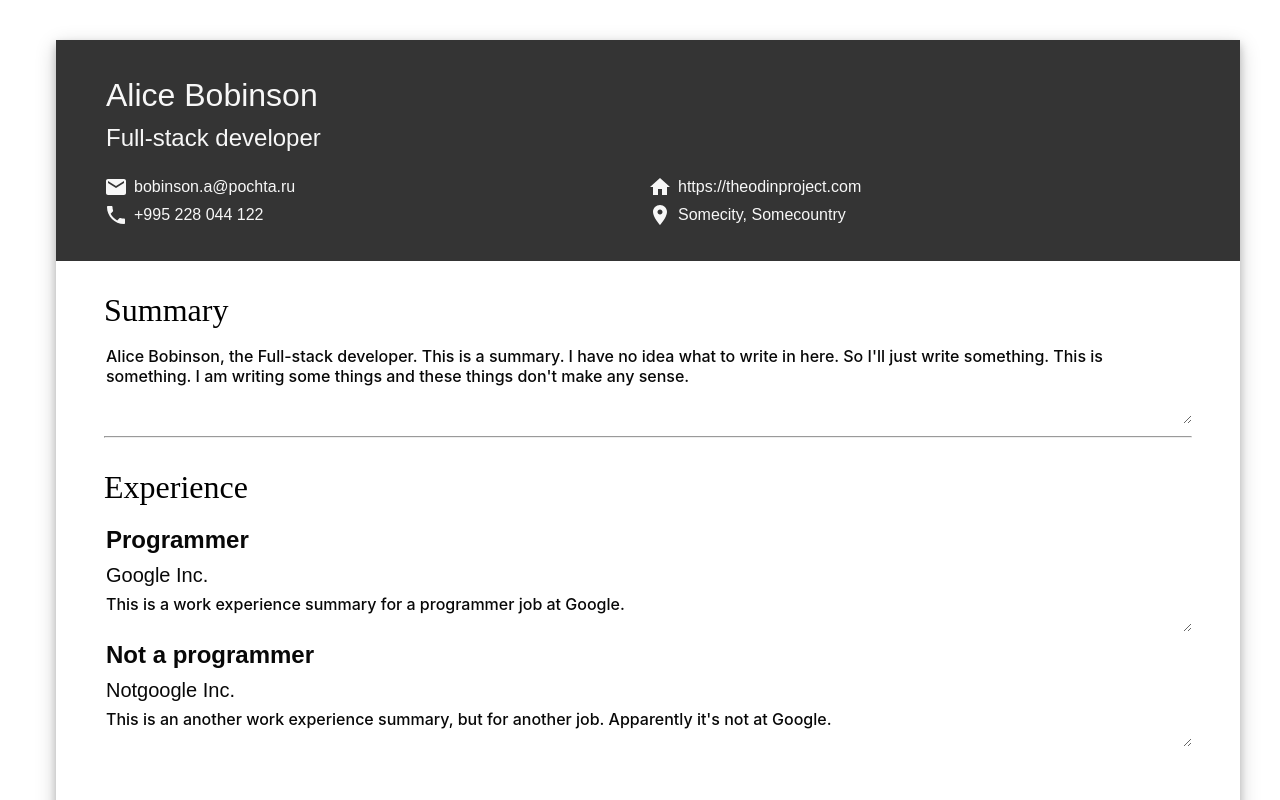
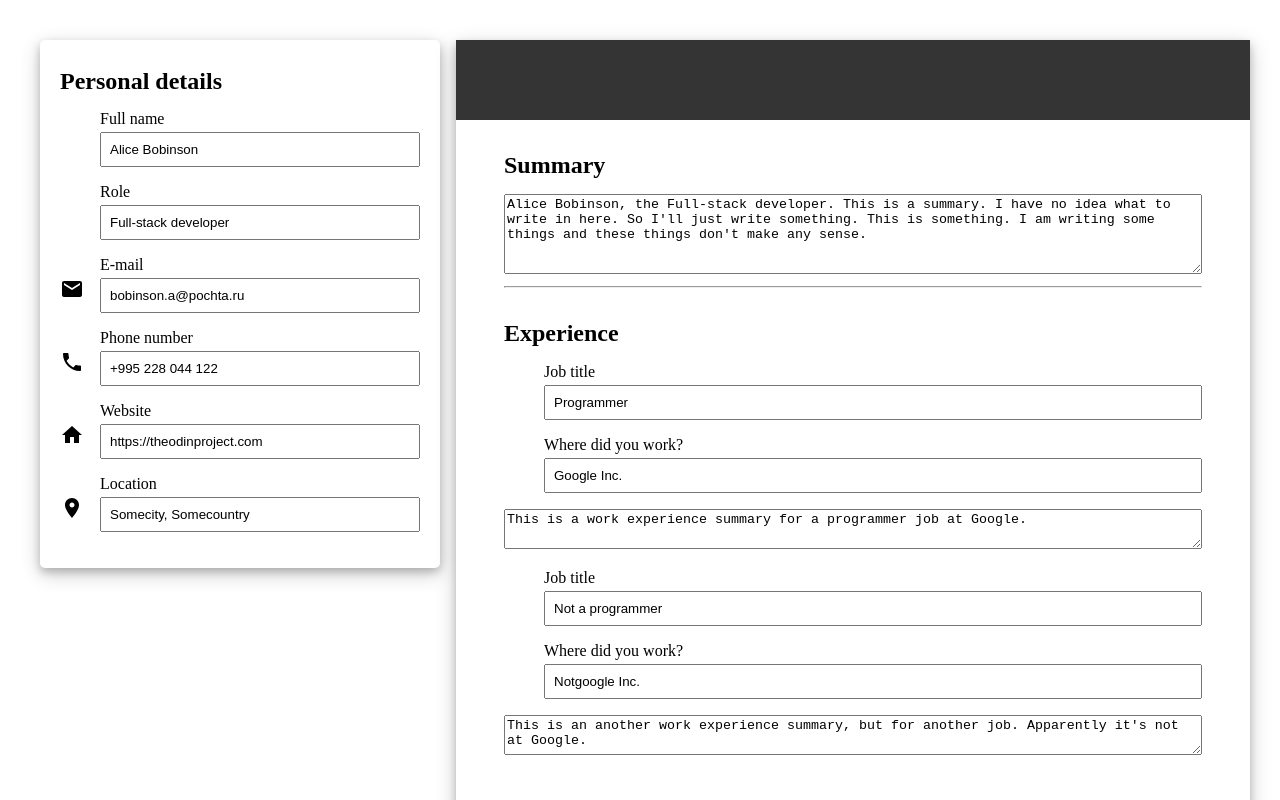
Before and after one commit to utkabulka/cv-application, a React (Vite) app: page / in a window 1280 px wide. Shown: the top 800 px of the page. Built offline with nearby package versions, Linux system fonts and the light colour scheme; the HTML template or start-up script is replaced by a standard one.

Commit message:
basic editor layout

```diff
--- a/src/App.jsx
+++ b/src/App.jsx
@@ -50,31 +50,24 @@ function App() {
     <>
       <div className='app-root'>
         <div className='cv'>
-          <div className='personal'>
-            <div className='name-role-block'>
+          <div className='editor'>
+            <div className='editor-section'>
+              <Header text='Personal details' />
               <InputField
                 label='Full name'
                 name={Keys.FULL_NAME}
-                fontSize={32}
-                color={Colors.WHITE}
                 value={personalInformation[Keys.FULL_NAME]}
                 onChange={handlePersonalInformationChange}
               />
               <InputField
                 label='Role'
                 name={Keys.ROLE}
-                fontSize={24}
-                color={Colors.WHITE}
                 value={personalInformation[Keys.ROLE]}
                 onChange={handlePersonalInformationChange}
               />
-            </div>
-            <div className='other-personal-info'>
-              <div className='contacts-block'>
               <InputField
                 label='E-mail'
                 name={Keys.EMAIL}
-                  color={Colors.WHITE}
                 icon={EmailIcon}
                 value={personalInformation[Keys.EMAIL]}
                 onChange={handlePersonalInformationChange}
@@ -82,17 +75,13 @@ function App() {
               <InputField
                 label='Phone number'
                 name={Keys.PHONE_NUMBER}
-                  color={Colors.WHITE}
                 icon={PhoneIcon}
                 value={personalInformation[Keys.PHONE_NUMBER]}
                 onChange={handlePersonalInformationChange}
               />
-              </div>
-              <div className='website-location-block'>
               <InputField
                 label='Website'
                 name={Keys.WEBSITE}
-                  color={Colors.WHITE}
                 icon={HomeIcon}
                 value={personalInformation[Keys.WEBSITE]}
                 onChange={handlePersonalInformationChange}
@@ -100,12 +89,18 @@ function App() {
               <InputField
                 label='Location'
                 name={Keys.LOCATION}
-                  color={Colors.WHITE}
                 icon={RoomIcon}
                 value={personalInformation[Keys.LOCATION]}
                 onChange={handlePersonalInformationChange}
               />
             </div>
+          </div>
+          <div className='cv-output'>
+            <div className='personal'>
+              <div className='name-role-block'></div>
+              <div className='other-personal-info'>
+                <div className='contacts-block'></div>
+                <div className='website-location-block'></div>
               </div>
             </div>
             <div className='section'>
@@ -126,6 +121,7 @@ function App() {
               />
             </div>
           </div>
+        </div>
         <Footer />
       </div>
     </>
--- a/src/components/InputField.jsx
+++ b/src/components/InputField.jsx
@@ -7,30 +7,23 @@ function InputField({
   name = '',
   value = '',
   icon = null,
-  fontSize = null,
-  fontWeight = null,
-  color = null,
   onChange = () => {},
 }) {
-  let fieldStyle = null
-  if (fontSize != null || color != null || fontWeight != null) {
-    fieldStyle = {
-      color: color,
-      fontSize: fontSize + 'px',
-      fontWeight: fontWeight,
-    }
-  }
   return (
+    <div className='input-field'>
+      <div className='icon-wrapper'>
+        {icon != null ? <SvgIcon component={icon} /> : null}
+      </div>
       <div className='input-field-wrapper'>
-      {icon != null ? <SvgIcon component={icon} sx={fieldStyle} /> : null}
+        <div>{label}</div>
         <input
           placeholder={label}
           title={label}
           name={name}
           value={value}
-        style={fieldStyle}
           onChange={onChange}
         ></input>
+      </div>
     </div>
   )
 }
@@ -39,9 +32,6 @@ InputField.propTypes = {
   name: PropTypes.string,
   value: PropTypes.string,
   icon: PropTypes.object,
-  fontSize: PropTypes.number,
-  fontWeight: PropTypes.number,
-  color: PropTypes.string,
   onChange: PropTypes.func.isRequired,
 }
 
--- a/src/styles/App.css
+++ b/src/styles/App.css
@@ -10,7 +10,26 @@
 }
 
 .cv {
+  display: flex;
+  flex-direction: row;
+}
+
+.editor-section,
+.cv-output {
+  box-shadow: 0 4px 8px 0 #00000033, 0 6px 20px 0 #00000033;
   background-color: white;
+}
+
+.editor {
+  min-width: 400px;
+}
+
+.editor-section {
+  border-radius: 5px;
+  padding: 20px;
+}
+
+.cv-output {
   min-width: 21cm;
   min-height: 29.7cm;
   margin-left: 16px;
--- a/src/styles/Header.css
+++ b/src/styles/Header.css
@@ -1,7 +1,7 @@
 h1 {
   text-align: left;
-  font-size: 2em;
-  font-weight: 500;
+  font-size: 24px;
+  font-weight: 700;
   line-height: 1.1;
   margin: 8px 0 16px 0;
   padding: 0;
--- a/src/styles/InputField.css
+++ b/src/styles/InputField.css
@@ -1,21 +1,39 @@
+p {
+  padding: 0;
+  margin: 0;
+  text-align: left;
+}
+
 input {
-  background-color: #ffffff00;
-  border: none;
-  color: #080808;
-  margin: 4px 0 4px 0;
-  font-weight: 500;
-  font-size: 16px;
-  flex: 1;
+  margin: 0;
+  padding: 8px;
 }
 
 input::placeholder {
   color: #00000069;
 }
 
+.icon-wrapper {
+  display: flex;
+  justify-content: left;
+  flex: 0 0 auto;
+  min-width: 40px;
+  padding-bottom: 12px;
+}
+
+.input-field {
+  display: flex;
+  flex-direction: row;
+  align-items: end;
+  flex: 1;
+  margin: 16px 0 16px 0;
+}
+
 .input-field-wrapper {
   display: flex;
-  flex-direction: row;
-  align-items: center;
-  justify-content: left;
+  flex-direction: column;
+  align-items: left;
+  text-align: left;
+  flex: 1;
   gap: 4px;
 }
--- a/src/styles/TextArea.css
+++ b/src/styles/TextArea.css
@@ -1,12 +1,5 @@
 textarea {
-  font-family: Inter, system-ui, Avenir, Helvetica, Arial, sans-serif;
-  background-color: #ffffff00;
-  border: none;
   box-sizing: border-box;
   width: 100%;
   resize: vertical;
-  color: #080808;
-  font-weight: 500;
-  font-size: 16px;
-  flex: 1;
 }
--- a/src/styles/index.css
+++ b/src/styles/index.css
@@ -12,6 +12,18 @@
   -webkit-font-smoothing: antialiased;
   -moz-osx-font-smoothing: grayscale;
   -webkit-text-size-adjust: 100%;
+}
+
+input,
+textarea {
+  flex: 1;
+  font-family: Inter, system-ui, Avenir, Helvetica, Arial, sans-serif;
+  background-color: #ffffff00;
+  border: 1px solid #e8e8e8;
+  border-radius: 5px;
+  font-size: 18px;
+  font-weight: 400;
+  color: #080808;
 }
 
 a {
```
Lines whose indentation alone changed are shown as unchanged.
